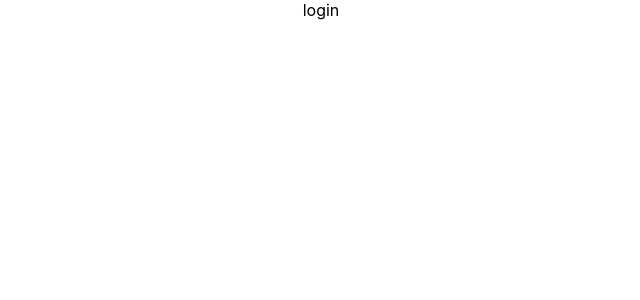
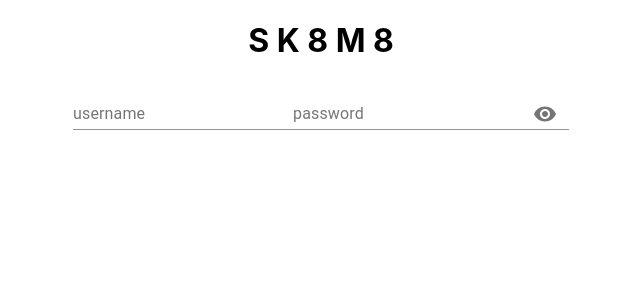
Before and after one commit to ZephSibley/sk8m8, a React (Create React App) app: page /login in a window 1280 px wide. Shown: the top 300 px of the page, without its empty margins (319-959 px from the left). Built offline with nearby package versions, Linux system fonts and the light colour scheme.

Commit message:
Fixing up ValidInput, adding optional password show/hide

```diff
--- a/package.json
+++ b/package.json
@@ -4,6 +4,7 @@
   "private": true,
   "dependencies": {
     "@material-ui/core": "^4.3.1",
+    "@material-ui/icons": "^4.2.1",
     "react": "^16.8.6",
     "react-dom": "^16.8.6",
     "react-router-dom": "^5.0.1",
--- a/src/components/ui/ValidInput.js
+++ b/src/components/ui/ValidInput.js
@@ -1,47 +1,84 @@
 import React from 'react';
-import TextField from '@material-ui/core/TextField';
+import FormControl from '@material-ui/core/FormControl';
+import Input from '@material-ui/core/Input';
+import InputLabel from '@material-ui/core/InputLabel';
+import InputAdornment from '@material-ui/core/InputAdornment';
+import IconButton from '@material-ui/core/IconButton';
+import Visibility from '@material-ui/icons/Visibility';
+import VisibilityOff from '@material-ui/icons/VisibilityOff';
 
 import validate from '../../utils/validation/validateTextField';
 
-ValidInput = props => {
+const ValidInput = props => {
+  // prop: label: string
   // prop: validationRules: object
-    // prop: (optional) equalityControlValue: string
-    // prop: Any TextField prop https://material-ui.com/components/text-fields/
+  // prop: (optional) controlValue: string
+  // prop: Any Input prop https://material-ui.com/components/text-fields/
 
-    const [state, setState] = React.useState({
-        value: '',
-        valid: false,
-      });
+  const [fieldValue, updateFieldValue] = React.useState('');
+  const [validity, updateValidity] = React.useState(false);
+  const [showField, setShowField] = React.useState(true);
 
-    inputChangeHandler = val => {
-        let connectedValue = {};
+  const inputChangeHandler = val => {
+    updateFieldValue(val);
+    let connectedValue = checkConnectedValue();
+    updateValidity(
+      validate(
+        val,
+        props.validationrules,
+        connectedValue,
+      )
+    );
+  };
+
+  const checkConnectedValue = () => {
     // Confirmation field handler
-        if (typeof props.equalityControlValue !== 'undefined') {
+    let connectedValue = {}
+    if (typeof props.controlValue !== 'undefined') {
       connectedValue = {
         ...connectedValue,
-              equalTo: equalityControlValue
+        equalTo: props.controlValue
       };
     }
-        setState({
-            ...state,
-            value: val,
-            valid: validate(
-                value,
-                props.validationRules,
-                connectedValue,
-            )
-        });
+    return connectedValue;
+  }
+
+  const handleClickShowField = () => {
+    setShowField(!showField);
   };
 
-    return(
-        <TextField
-            onChangeText={val => this.inputChangeHandler(val)}
-            textColor={
-                state.valid ?
+  const handleMouseDownField = event => {
+    event.preventDefault();
+  };
+
+  return (
+    <FormControl>
+      <InputLabel htmlFor={props.label}>{props.label}</InputLabel>
+      <Input
+        {...props}
+        id={props.label}
+        value={fieldValue}
+        onChange={e => inputChangeHandler(e.target.value)}
+        textcolor={
+          validity ?
             'black' : '#B00020'
         }
-            {...props}
+        type={showField ? 'text' : 'password'}
+        endAdornment={
+          (props.label === 'password') ?
+            <InputAdornment position="end">
+              <IconButton
+                aria-label="toggle password visibility"
+                onClick={handleClickShowField}
+                onMouseDown={handleMouseDownField}
+              >
+                {showField ? <Visibility /> : <VisibilityOff />}
+              </IconButton>
+            </InputAdornment>
+            : null
+        }
       />
+    </FormControl>
   )
 }
 
--- a/src/screens/LoginScreen.js
+++ b/src/screens/LoginScreen.js
@@ -1,4 +1,6 @@
 import React from 'react';
+
+import ValidInput from '../components/ui/ValidInput';
 
 const LoginScreen = () => {
 
@@ -12,7 +14,21 @@ const LoginScreen = () => {
       }
 
       return (
-        <div>login</div>
+        <div>
+          <h1>S K 8 M 8</h1>
+          <ValidInput
+            label='username'
+            validationrules={{
+              isUsername: true,
+            }}
+          />
+          <ValidInput
+              label='password'
+              validationrules={{
+                isPassword: true
+              }}
+          />
+        </div>
       );
 };
 
```
Also changed, not shown: 1 other file (tests, documents, lock files or other folders). Lines whose indentation alone changed are shown as unchanged.
